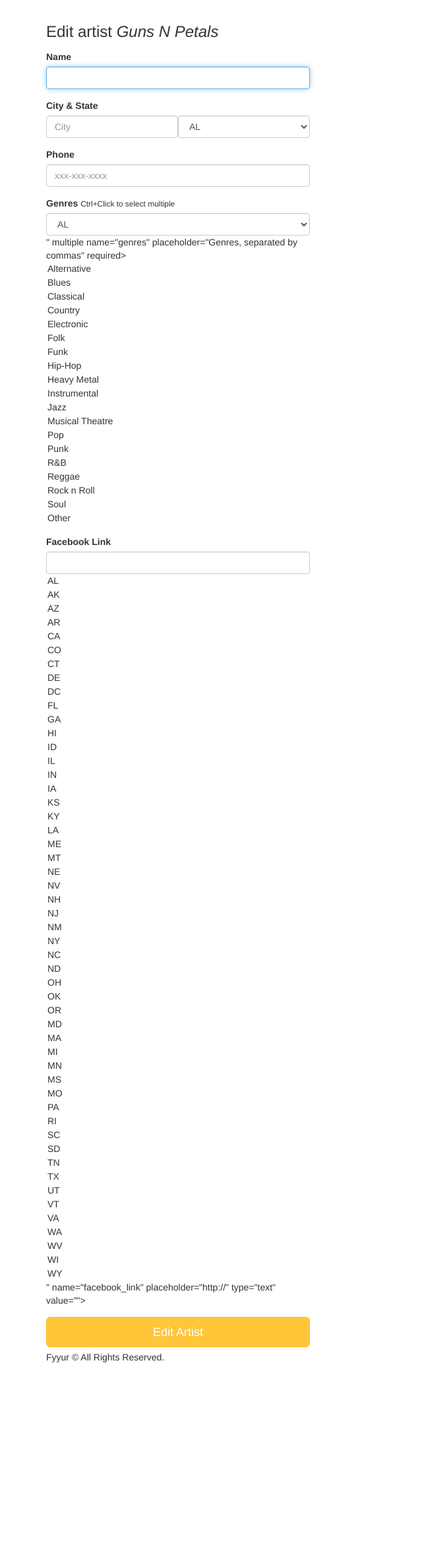
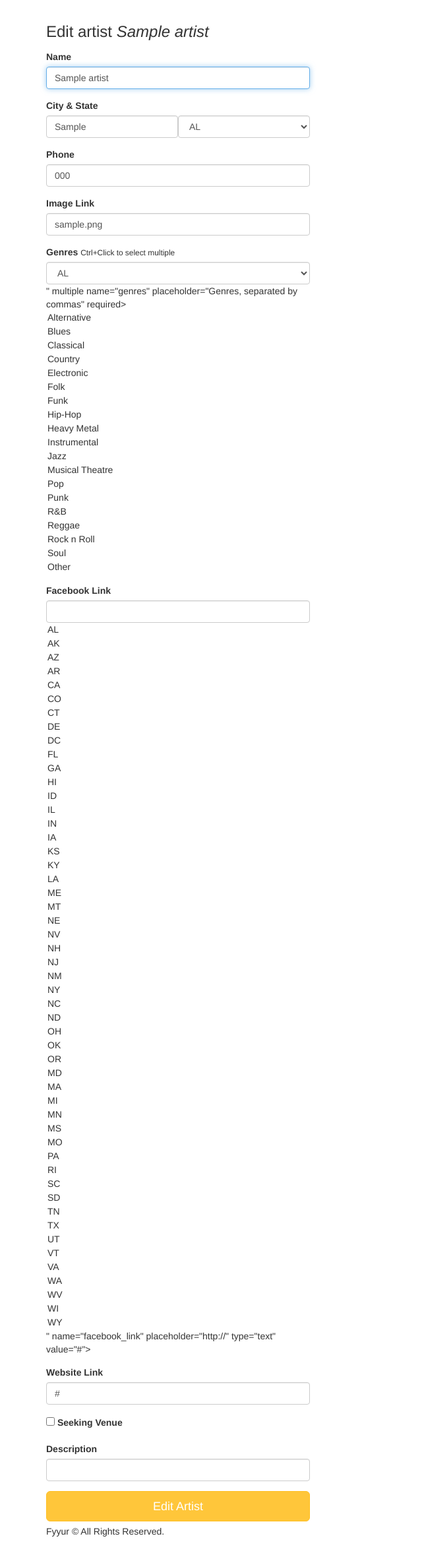
Before and after one commit to Quarke89/FullstackND-Fyyur, a Flask app: page /artists/1/edit in a window 1280 px wide. Shown: the part 60-2426 px from the top of the page at 66% size, without its empty margins (0-640 px from the left). Before the commit the page ends 2125 px from the top, so only its background shows below. Run offline with Flask 2, Linux system fonts and the light colour scheme; tables that the repository leaves empty hold one stand-in row (values such as "Sample post"); some libraries are stand-ins or nearby versions.

Commit message:
added edit and search for artists and venues

```diff
--- a/app.py
+++ b/app.py
@@ -5,7 +5,7 @@
 import json
 import dateutil.parser
 import babel
-from flask import Flask, render_template, request, Response, flash, redirect, url_for
+from flask import Flask, render_template, request, Response, flash, redirect, url_for, abort
 from flask_moment import Moment
 from flask_sqlalchemy import SQLAlchemy
 import logging
@@ -26,8 +26,6 @@ app.config.from_object('config')
 db = SQLAlchemy(app)
 
 migrate = Migrate(app, db)
-
-# TODO: connect to a local postgresql database
 
 #----------------------------------------------------------------------------#
 # Models.
@@ -114,9 +112,6 @@ class Artist(db.Model):
 
 
 
-
-
-
 class Shows(db.Model):
   __tablename__ = 'Shows'
 
@@ -183,18 +178,23 @@ def venues():
 
 @app.route('/venues/search', methods=['POST'])
 def search_venues():
-  # TODO: implement search on artists with partial string search. Ensure it is case-insensitive.
-  # seach for Hop should return "The Musical Hop".
-  # search for "Music" should return "The Musical Hop" and "Park Square Live Music & Coffee"
+
+  search_term = request.form.get('search_term', '')
+  search_query = Venue.query.filter(Venue.name.ilike(f'%{search_term}%')).all()
+
+  data = []
+  for venue in search_query:
+      data.append({
+        "id": venue.id,
+        "name": venue.name,
+        "num_upcoming_shows": len(venue.get_upcoming_shows())
+      })
+
   response={
-    "count": 1,
-    "data": [{
-      "id": 2,
-      "name": "The Dueling Pianos Bar",
-      "num_upcoming_shows": 0,
-    }]
+    "count": len(search_query),
+    "data": data
   }
-  return render_template('pages/search_venues.html', results=response, search_term=request.form.get('search_term', ''))
+  return render_template('pages/search_venues.html', results=response, search_term=search_term)
 
 @app.route('/venues/<int:venue_id>')
 def show_venue(venue_id):
@@ -282,18 +282,24 @@ def artists():
 
 @app.route('/artists/search', methods=['POST'])
 def search_artists():
-  # TODO: implement search on artists with partial string search. Ensure it is case-insensitive.
-  # seach for "A" should return "Guns N Petals", "Matt Quevado", and "The Wild Sax Band".
-  # search for "band" should return "The Wild Sax Band".
+
+  search_term = request.form.get('search_term', '')
+  search_query = Artist.query.filter(Artist.name.ilike(f'%{search_term}%')).all()
+
+  data = []
+  for artist in search_query:
+      data.append({
+        "id": artist.id,
+        "name": artist.name,
+        "num_upcoming_shows": len(artist.get_upcoming_shows())
+      })
+
   response={
-    "count": 1,
-    "data": [{
-      "id": 4,
-      "name": "Guns N Petals",
-      "num_upcoming_shows": 0,
-    }]
+    "count": len(search_query),
+    "data": data
   }
-  return render_template('pages/search_artists.html', results=response, search_term=request.form.get('search_term', ''))
+
+  return render_template('pages/search_artists.html', results=response, search_term=search_term)
 
 @app.route('/artists/<int:artist_id>')
 def show_artist(artist_id):
@@ -325,54 +331,106 @@ def show_artist(artist_id):
 #  ----------------------------------------------------------------
 @app.route('/artists/<int:artist_id>/edit', methods=['GET'])
 def edit_artist(artist_id):
-  form = ArtistForm()
+
+  artist_query = Artist.query.get(artist_id)
+  if artist_query is None:
+    abort(404)
+
   artist={
-    "id": 4,
-    "name": "Guns N Petals",
-    "genres": ["Rock n Roll"],
-    "city": "San Francisco",
-    "state": "CA",
-    "phone": "326-123-5000",
-    "website": "https://www.gunsnpetalsband.com",
-    "facebook_link": "https://www.facebook.com/GunsNPetals",
-    "seeking_venue": True,
-    "seeking_description": "Looking for shows to perform at in the San Francisco Bay Area!",
-    "image_link": "https://images.unsplash.com/photo-1549213783-8284d0336c4f?ixlib=rb-1.2.1&ixid=eyJhcHBfaWQiOjEyMDd9&auto=format&fit=crop&w=300&q=80"
+    "id": artist_query.id,
+    "name": artist_query.name,
+    "genres": artist_query.genres.split(',') if artist_query.genres else [],
+    "city": artist_query.city,
+    "state": artist_query.state,
+    "phone": artist_query.phone,
+    "website_link": artist_query.website,
+    "facebook_link": artist_query.facebook_link,
+    "seeking_venue": artist_query.seeking_venue,
+    "seeking_description": artist_query.seeking_description,
+    "image_link": artist_query.image_link
   }
-  # TODO: populate form with fields from artist with ID <artist_id>
+  form = ArtistForm(data=artist)
   return render_template('forms/edit_artist.html', form=form, artist=artist)
 
 @app.route('/artists/<int:artist_id>/edit', methods=['POST'])
 def edit_artist_submission(artist_id):
-  # TODO: take values from the form submitted, and update existing
-  # artist record with ID <artist_id> using the new attributes
+  try:
+    artist = Artist.query.get(artist_id)
+    form = ArtistForm(request.form)
+
+    artist.name = form.name.data
+    artist.genres = ','.join(form.genres.data)
+    artist.city = form.city.data
+    artist.state = form.state.data
+    artist.phone = form.phone.data
+    artist.image_link = form.image_link.data
+    artist.facebook_link = form.facebook_link.data
+    artist.website = form.website_link.data
+    artist.seeking_venue = form.seeking_venue_check.data
+    artist.seeking_description = form.seeking_venue_description.data
+
+    db.session.commit()
+    flash('Artist ' + request.form['name'] + ' was successfully updated!')
+  except:
+    db.session.rollback()
+    print(sys.exc_info())
+    flash('An error occurred. Artist ' + request.form['name'] + ' could not be updated.')
+  finally:
+    db.session.close()
 
   return redirect(url_for('show_artist', artist_id=artist_id))
 
 @app.route('/venues/<int:venue_id>/edit', methods=['GET'])
 def edit_venue(venue_id):
-  form = VenueForm()
+
+  venue_query = Venue.query.get(venue_id)
+  if venue_query is None:
+    abort(404)
+
   venue={
-    "id": 1,
-    "name": "The Musical Hop",
-    "genres": ["Jazz", "Reggae", "Swing", "Classical", "Folk"],
-    "address": "1015 Folsom Street",
-    "city": "San Francisco",
-    "state": "CA",
-    "phone": "123-123-1234",
-    "website": "https://www.themusicalhop.com",
-    "facebook_link": "https://www.facebook.com/TheMusicalHop",
-    "seeking_talent": True,
-    "seeking_description": "We are on the lookout for a local artist to play every two weeks. Please call us.",
-    "image_link": "https://images.unsplash.com/photo-1543900694-133f37abaaa5?ixlib=rb-1.2.1&ixid=eyJhcHBfaWQiOjEyMDd9&auto=format&fit=crop&w=400&q=60"
+    "id": venue_query.id,
+    "name": venue_query.name,
+    "genres": venue_query.genres.split(',') if venue_query.genres else [],
+    "address": venue_query.address,
+    "city": venue_query.city,
+    "state": venue_query.state,
+    "phone": venue_query.phone,
+    "website_link": venue_query.website,
+    "facebook_link": venue_query.facebook_link,
+    "seeking_talent": venue_query.seeking_talent,
+    "seeking_description": venue_query.seeking_description,
+    "image_link": venue_query.image_link
   }
-  # TODO: populate form with values from venue with ID <venue_id>
+  form = VenueForm(data=venue)
   return render_template('forms/edit_venue.html', form=form, venue=venue)
 
 @app.route('/venues/<int:venue_id>/edit', methods=['POST'])
 def edit_venue_submission(venue_id):
-  # TODO: take values from the form submitted, and update existing
-  # venue record with ID <venue_id> using the new attributes
+  try:
+    venue = Venue.query.get(venue_id)
+    form = VenueForm(request.form)
+
+    venue.name = form.name.data
+    venue.genres = ','.join(form.genres.data)
+    venue.address = form.address.data
+    venue.city = form.city.data
+    venue.state = form.state.data
+    venue.phone = form.phone.data
+    venue.image_link = form.image_link.data
+    venue.facebook_link = form.facebook_link.data
+    venue.website = form.website_link.data
+    venue.seeking_talent = form.seeking_talent_check.data
+    venue.seeking_description = form.seeking_talent_description.data
+
+    db.session.commit()
+    flash('Venue ' + request.form['name'] + ' was successfully updated!')
+  except:
+    db.session.rollback()
+    print(sys.exc_info())
+    flash('An error occurred. Venue ' + request.form['name'] + ' could not be updated.')
+  finally:
+    db.session.close()
+
   return redirect(url_for('show_venue', venue_id=venue_id))
 
 #  Create Artist
@@ -385,9 +443,7 @@ def create_artist_form():
 
 @app.route('/artists/create', methods=['POST'])
 def create_artist_submission():
-  # called upon submitting the new artist listing form
-  # TODO: insert form data as a new Venue record in the db, instead
-  # TODO: modify data to be the data object returned from db insertion
+
   try:
     form = ArtistForm(request.form)
 
--- a/templates/forms/edit_artist.html
+++ b/templates/forms/edit_artist.html
@@ -22,7 +22,11 @@
       <div class="form-group">
           <label for="phone">Phone</label>
           {{ form.phone(class_ = 'form-control', placeholder='xxx-xxx-xxxx', autofocus = true) }}
-        </div>
+      </div>
+      <div class="form-group">
+          <label for="image_link">Image Link</label>
+          {{ form.image_link(class_ = 'form-control', placeholder='http://', autofocus = true) }}
+      </div>
       <div class="form-group">
         <label for="genres">Genres</label>
         <small>Ctrl+Click to select multiple</small>
@@ -31,7 +35,19 @@
       <div class="form-group">
           <label for="genres">Facebook Link</label>
           {{ form.facebook_link(class_ = 'form-control', placeholder='http://', id=form.state, autofocus = true) }}
-        </div>
+      </div>
+      <div class="form-group">
+          <label for="website_link">Website Link</label>
+          {{ form.website_link(class_ = 'form-control', placeholder='http://', autofocus=true) }}
+      </div>
+      <div class="form-group">
+        {{ form.seeking_venue_check(class_ = 'form-check-input') }}
+        <label for="seeking_venue_check" class="form-check-label">Seeking Venue</label>
+      </div>
+      <div class="form-group">
+        <label for="seeking_venue_description">Description</label>
+        {{ form.seeking_venue_description(class_ = 'form-control') }}
+      </div>
       <input type="submit" value="Edit Artist" class="btn btn-primary btn-lg btn-block">
     </form>
   </div>
--- a/templates/forms/new_artist.html
+++ b/templates/forms/new_artist.html
@@ -22,7 +22,11 @@
       <div class="form-group">
           <label for="phone">Phone</label>
           {{ form.phone(class_ = 'form-control', placeholder='xxx-xxx-xxxx', autofocus = true) }}
-        </div>
+      </div>
+      <div class="form-group">
+          <label for="image_link">Image Link</label>
+          {{ form.image_link(class_ = 'form-control', placeholder='http://', autofocus = true) }}
+      </div>
       <div class="form-group">
         <label for="genres">Genres</label>
         <small>Ctrl+Click to select multiple</small>
--- a/templates/forms/new_venue.html
+++ b/templates/forms/new_venue.html
@@ -26,7 +26,11 @@
       <div class="form-group">
           <label for="phone">Phone</label>
           {{ form.phone(class_ = 'form-control', placeholder='xxx-xxx-xxxx', autofocus = true) }}
-        </div>
+      </div>
+      <div class="form-group">
+          <label for="image_link">Image Link</label>
+          {{ form.image_link(class_ = 'form-control', placeholder='http://', autofocus = true) }}
+      </div>
       <div class="form-group">
         <label for="genres">Genres</label>
         <small>Ctrl+Click to select multiple</small>
```
Also changed, not shown: templates/forms/edit_venue.html (+18 -2 lines).
